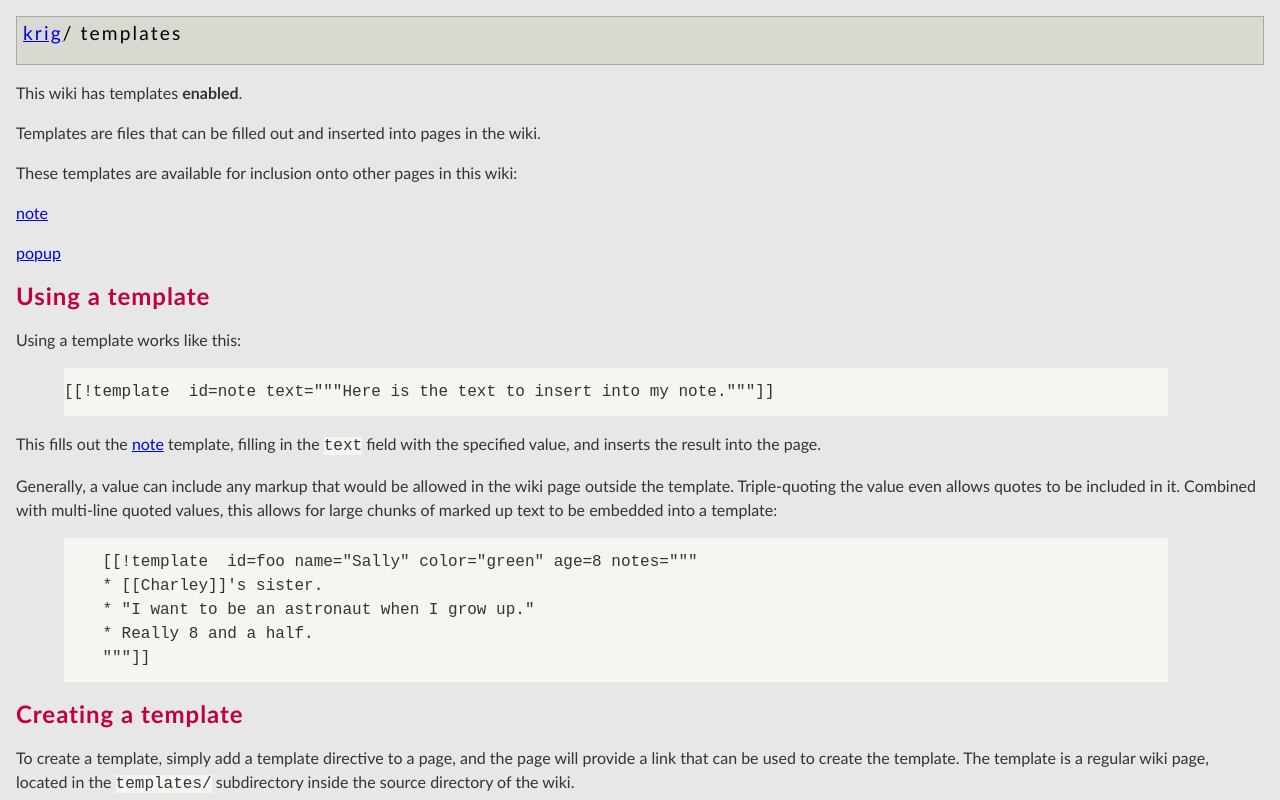
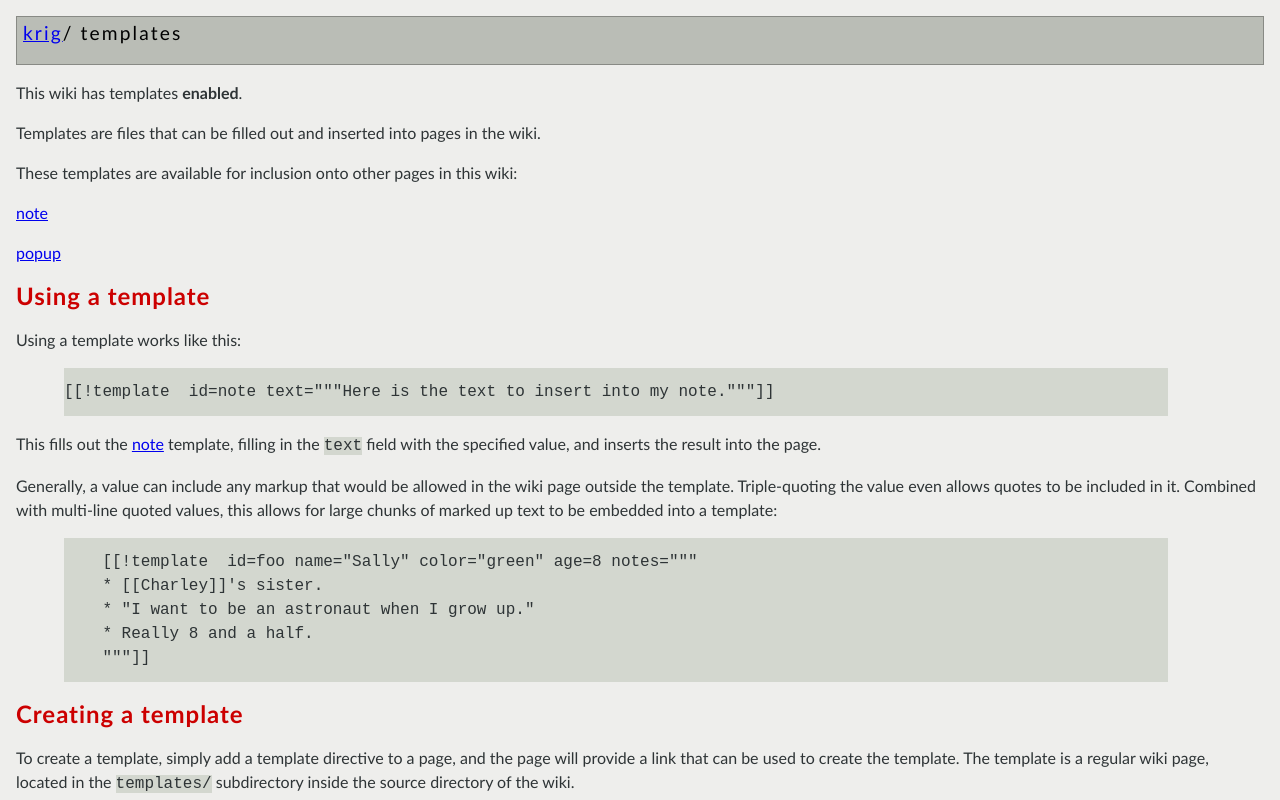
Before and after one commit to krig/krig.github.io, a plain HTML site: page templates/index.html in a window 1280 px wide. Shown: the top 800 px of the page. Drawn offline with Linux system fonts and the light colour scheme.

Commit message:
updated website

```diff
--- a/local.css
+++ b/local.css
@@ -11,8 +11,8 @@ body {
         margin: 0;
         font-size: 100.01%;
         line-height: 1.5em;
-        color: #333;
-        background-color: #e7e7e7;
+        color: #2e3436;
+        background-color: #eeeeec;
 }
 
 pre, tt, code {
@@ -25,7 +25,7 @@ pre, tt, code {
 
 pre, tt, code, tr.changeinfo, #blogform {
         color: inherit;
-        background-color: #f6f6f0;
+        background-color: #d3d7cf;
 }
 
 pre {
@@ -36,7 +36,7 @@ pre {
 h1, h2, h3, h4, h5, h6, dl, dt {
         font-weight: bold;
         background-color: inherit;
-        color: #c00040 !important;
+        color: #cc0000 !important;
 }
 
 h1, h2, h3, h4, h5, h6 {
@@ -52,13 +52,13 @@ h1, h2, h3, h4, h5, h6 {
 
 .header, #footer, .changeheader {
         color: black !important;
-        background-color: #d9d8d1;
+        background-color: #babdb6;
 }
 
 .header, #footer {
         height: 1.8em;
         padding: 6px 6px;
-        border: 1px solid #aaa;
+        border: 1px solid #888a85;
         margin-bottom: 4px;
         display: block;
 }
@@ -120,6 +120,6 @@ td.changelog {
  *              </div>
  */
 #attribution img {
-        border: 1px solid black;
+        border: 1px solid 555753;
         padding: 2px;
 }
```
